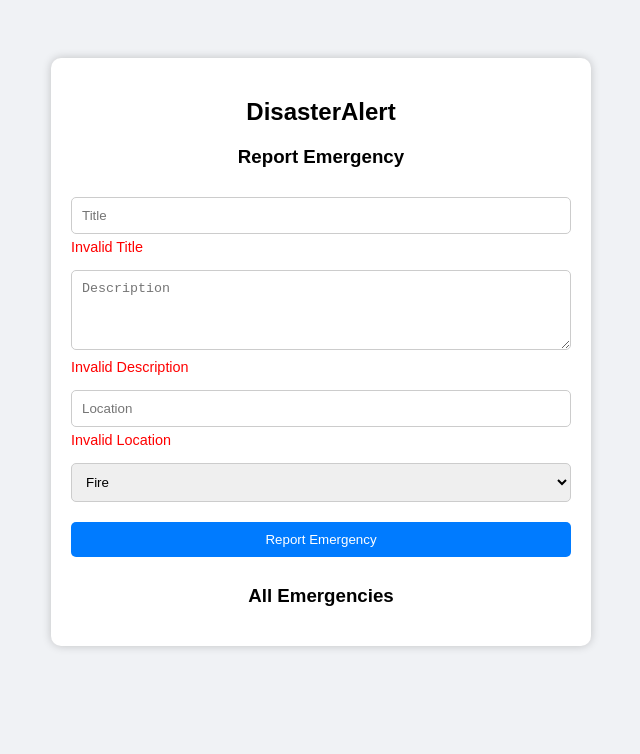
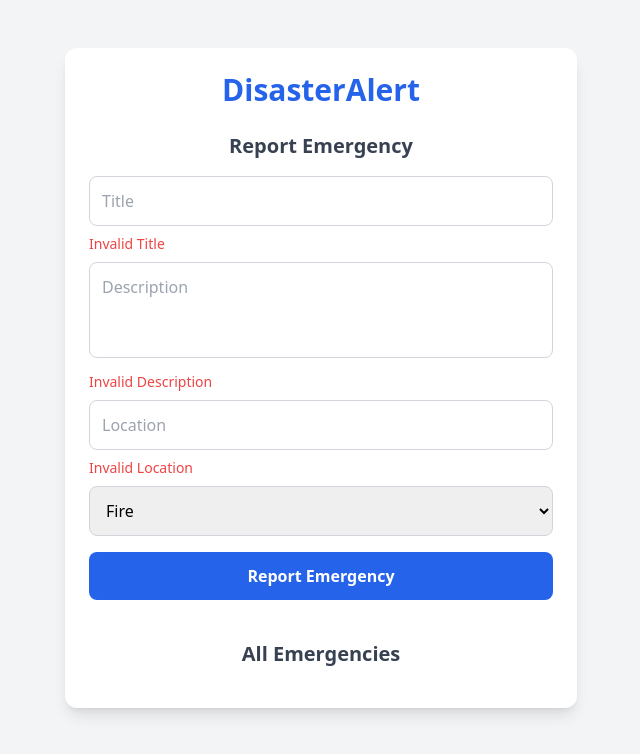
Before and after one commit to dishasuvarna/my-hack, a website: page frontend/index.html in a window 1280 px wide. Both pictures are taken after a click on the button "Report Emergency". Shown: the whole page, without its empty margins (319-959 px from the left). Drawn offline with nearby package versions, Linux system fonts and the light colour scheme; no server answers.

Commit message:
first commit

```diff
--- a/frontend/index.html
+++ b/frontend/index.html
@@ -3,116 +3,71 @@
 <head>
 <meta charset="UTF-8">
 <title>DisasterAlert</title>
-<style>
-body {
-  font-family: Arial, sans-serif;
-  background: #f0f2f5;
-  display: flex;
-  justify-content: center;
-  padding-top: 50px;
-}
-.container {
-  width: 500px;
-  background: #fff;
-  padding: 20px;
-  border-radius: 10px;
-  box-shadow: 0 0 10px rgba(0,0,0,0.2);
-}
-h2, h3 { text-align: center; }
-input, textarea, select, button {
-  width: 100%;
-  margin: 10px 0;
-  padding: 10px;
-  border-radius: 5px;
-  border: 1px solid #ccc;
-  box-sizing: border-box;
-}
-textarea { resize: vertical; height: 80px; }
-button {
-  background: #007bff;
-  color: #fff;
-  border: none;
-  cursor: pointer;
-}
-button:hover { background: #0056b3; }
-.card {
-  background: #f9f9f9;
-  padding: 10px;
-  margin: 10px 0;
-  border-radius: 5px;
-  border-left: 5px solid #007bff;
-  transition: transform 0.2s;
-}
-.card:hover { transform: scale(1.02); }
-.card button {
-  width: auto;
-  margin: 5px 5px 0 0;
-  padding: 5px 10px;
-  font-size: 0.9em;
-  background: #007bff;
-  color: #fff;
-}
-.error { color: red; font-size: 0.9em; display: none; margin-top: -5px; margin-bottom: 5px; }
-</style>
+<script src="https://cdn.tailwindcss.com"></script>
 </head>
-<body>
-<div class="container">
-<h2>DisasterAlert</h2>
+<body class="bg-gray-100 flex justify-center items-start py-12 min-h-screen">
 
-<div class="form-section">
-<h3>Report Emergency</h3>
-<input id="title" placeholder="Title">
-<div id="title-error" class="error">Invalid Title</div>
-<textarea id="description" placeholder="Description"></textarea>
-<div id="description-error" class="error">Invalid Description</div>
-<input id="location" placeholder="Location">
-<div id="location-error" class="error">Invalid Location</div>
-<select id="category">
+<div class="w-full max-w-lg bg-white p-6 rounded-xl shadow-lg">
+
+  <h2 class="text-3xl font-bold text-center text-blue-600 mb-6">DisasterAlert</h2>
+
+  <!-- Form Section -->
+  <div class="form-section mb-10">
+    <h3 class="text-xl font-semibold text-center text-gray-700 mb-4">Report Emergency</h3>
+
+    <input id="title" placeholder="Title" class="w-full p-3 mb-2 border border-gray-300 rounded-lg focus:outline-none focus:ring-2 focus:ring-blue-400">
+    <div id="title-error" class="text-red-500 text-sm mb-2 hidden">Invalid Title</div>
+
+    <textarea id="description" placeholder="Description" class="w-full p-3 mb-2 border border-gray-300 rounded-lg focus:outline-none focus:ring-2 focus:ring-blue-400 h-24 resize-none"></textarea>
+    <div id="description-error" class="text-red-500 text-sm mb-2 hidden">Invalid Description</div>
+
+    <input id="location" placeholder="Location" class="w-full p-3 mb-2 border border-gray-300 rounded-lg focus:outline-none focus:ring-2 focus:ring-blue-400">
+    <div id="location-error" class="text-red-500 text-sm mb-2 hidden">Invalid Location</div>
+
+    <select id="category" class="w-full p-3 mb-4 border border-gray-300 rounded-lg focus:outline-none focus:ring-2 focus:ring-blue-400">
       <option>Fire</option>
       <option>Flood</option>
       <option>Accident</option>
       <option>Electricity</option>
     </select>
-<button onclick="reportEmergency()">Report Emergency</button>
+
+    <button onclick="reportEmergency()" class="w-full bg-blue-600 hover:bg-blue-700 text-white font-semibold py-3 rounded-lg transition-colors">Report Emergency</button>
   </div>
 
+  <!-- Dashboard Section -->
   <div class="dashboard-section">
-<h3>All Emergencies</h3>
-<div id="admin-list"></div>
+    <h3 class="text-xl font-semibold text-gray-700 mb-4 text-center">All Emergencies</h3>
+    <div id="admin-list" class="space-y-4"></div>
   </div>
 </div>
 
 <script>
 const API_URL = "http://localhost:3000/api";
 
-// Validation functions
 function isValidText(input) {
   return /^[a-zA-Z\s]+$/.test(input.trim());
 }
 
-// Location validation: allow letters, spaces, commas, and numbers for real locations
 function isValidLocation(input) {
   const trimmed = input.trim();
-  if (trimmed.length < 3) return false; // too short is invalid
+  if (trimmed.length < 3) return false;
   return /^[a-zA-Z0-9\s,]+$/.test(trimmed);
 }
 
-// Report emergency
 async function reportEmergency() {
   const title = document.getElementById("title").value;
   const description = document.getElementById("description").value;
   const location = document.getElementById("location").value;
   const category = document.getElementById("category").value;
 
-  // Reset errors
-  document.getElementById("title-error").style.display = "none";
-  document.getElementById("description-error").style.display = "none";
-  document.getElementById("location-error").style.display = "none";
+  document.getElementById("title-error").classList.add("hidden");
+  document.getElementById("description-error").classList.add("hidden");
+  document.getElementById("location-error").classList.add("hidden");
 
   let valid = true;
-  if (!isValidText(title)) { document.getElementById("title-error").style.display = "block"; valid = false; }
-  if (!isValidText(description)) { document.getElementById("description-error").style.display = "block"; valid = false; }
-  if (!isValidLocation(location)) { document.getElementById("location-error").style.display = "block"; valid = false; }
+  if (!isValidText(title)) { document.getElementById("title-error").classList.remove("hidden"); valid = false; }
+  if (!isValidText(description)) { document.getElementById("description-error").classList.remove("hidden"); valid = false; }
+  if (!isValidLocation(location)) { document.getElementById("location-error").classList.remove("hidden"); valid = false; }
 
   if (!valid) return;
 
@@ -126,13 +81,11 @@ async function reportEmergency() {
   alert(data.message || "Emergency reported!");
   loadEmergencies();
 
-  // Clear form
   document.getElementById("title").value = "";
   document.getElementById("description").value = "";
   document.getElementById("location").value = "";
 }
 
-// Load emergencies
 async function loadEmergencies() {
   const res = await fetch(`${API_URL}/emergencies`);
   const emergencies = await res.json();
@@ -142,22 +95,23 @@ async function loadEmergencies() {
 
   emergencies.forEach(e => {
     const div = document.createElement("div");
-    div.className = "card";
+    div.className = "bg-gray-50 p-4 rounded-lg shadow hover:scale-105 transition-transform";
     div.innerHTML = `
-      <h4>${e.title}</h4>
-      <p>${e.description}</p>
-      <p>Location: ${e.location}</p>
-      <p>Category: ${e.category}</p>
-      <p>Status: ${e.status}</p>
-      <button onclick="updateStatus(${e.id},'Verified')">Verified</button>
-      <button onclick="updateStatus(${e.id},'In Progress')">In Progress</button>
-      <button onclick="updateStatus(${e.id},'Resolved')">Resolved</button>
+      <h4 class="text-lg font-semibold text-blue-600 mb-1">${e.title}</h4>
+      <p class="text-gray-700 mb-1">${e.description}</p>
+      <p class="text-gray-500 mb-1"><span class="font-semibold">Location:</span> ${e.location}</p>
+      <p class="text-gray-500 mb-1"><span class="font-semibold">Category:</span> ${e.category}</p>
+      <p class="text-gray-500 mb-2"><span class="font-semibold">Status:</span> ${e.status}</p>
+      <div class="flex gap-2 flex-wrap">
+        <button onclick="updateStatus(${e.id},'Verified')" class="bg-blue-600 hover:bg-blue-700 text-white px-3 py-1 rounded transition-colors">Verified</button>
+        <button onclick="updateStatus(${e.id},'In Progress')" class="bg-yellow-500 hover:bg-yellow-600 text-white px-3 py-1 rounded transition-colors">In Progress</button>
+        <button onclick="updateStatus(${e.id},'Resolved')" class="bg-green-600 hover:bg-green-700 text-white px-3 py-1 rounded transition-colors">Resolved</button>
+      </div>
     `;
     container.appendChild(div);
   });
 }
 
-// Update emergency status
 async function updateStatus(id, status) {
   await fetch(`${API_URL}/emergencies/${id}/status`, {
     method: "PATCH",
@@ -167,8 +121,8 @@ async function updateStatus(id, status) {
   loadEmergencies();
 }
 
-// Initialize
 window.onload = loadEmergencies;
 </script>
+
 </body>
 </html>
```
Lines whose indentation alone changed are shown as unchanged.
